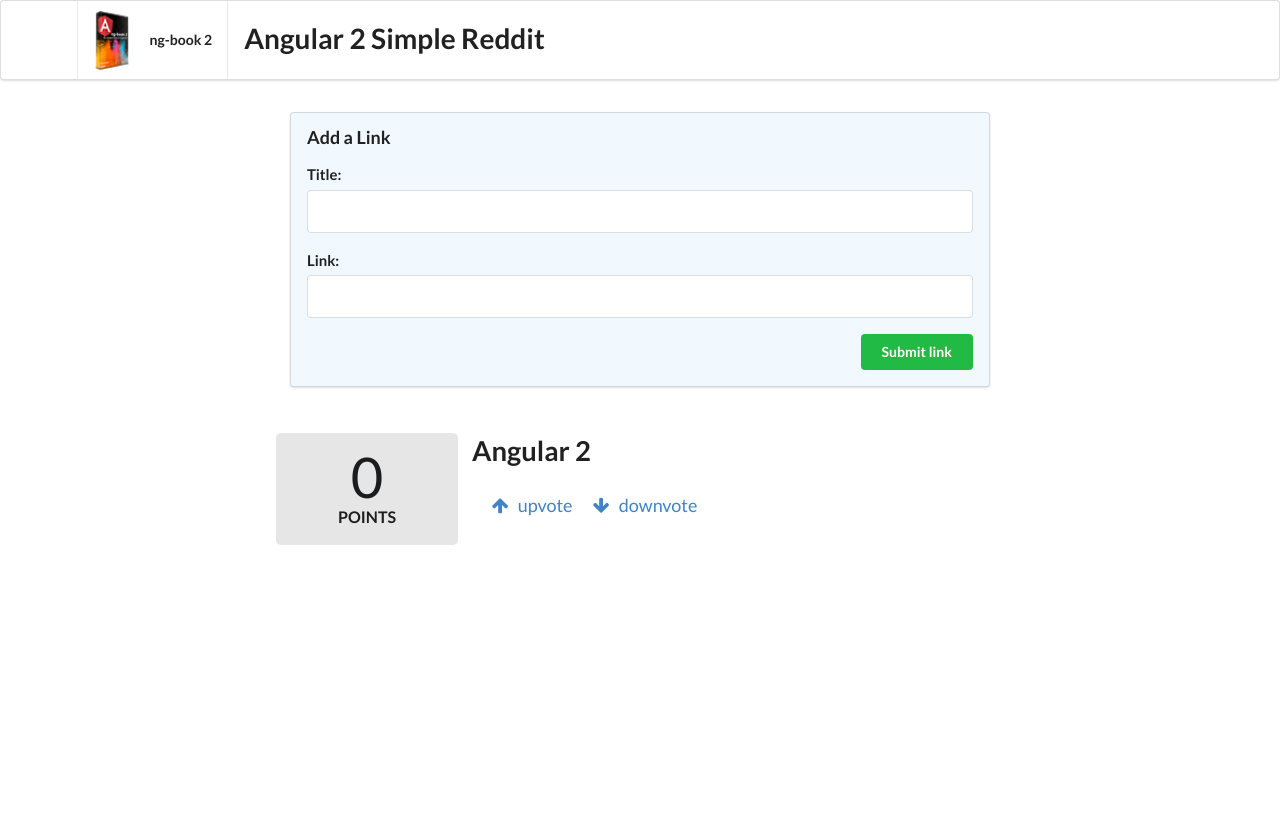
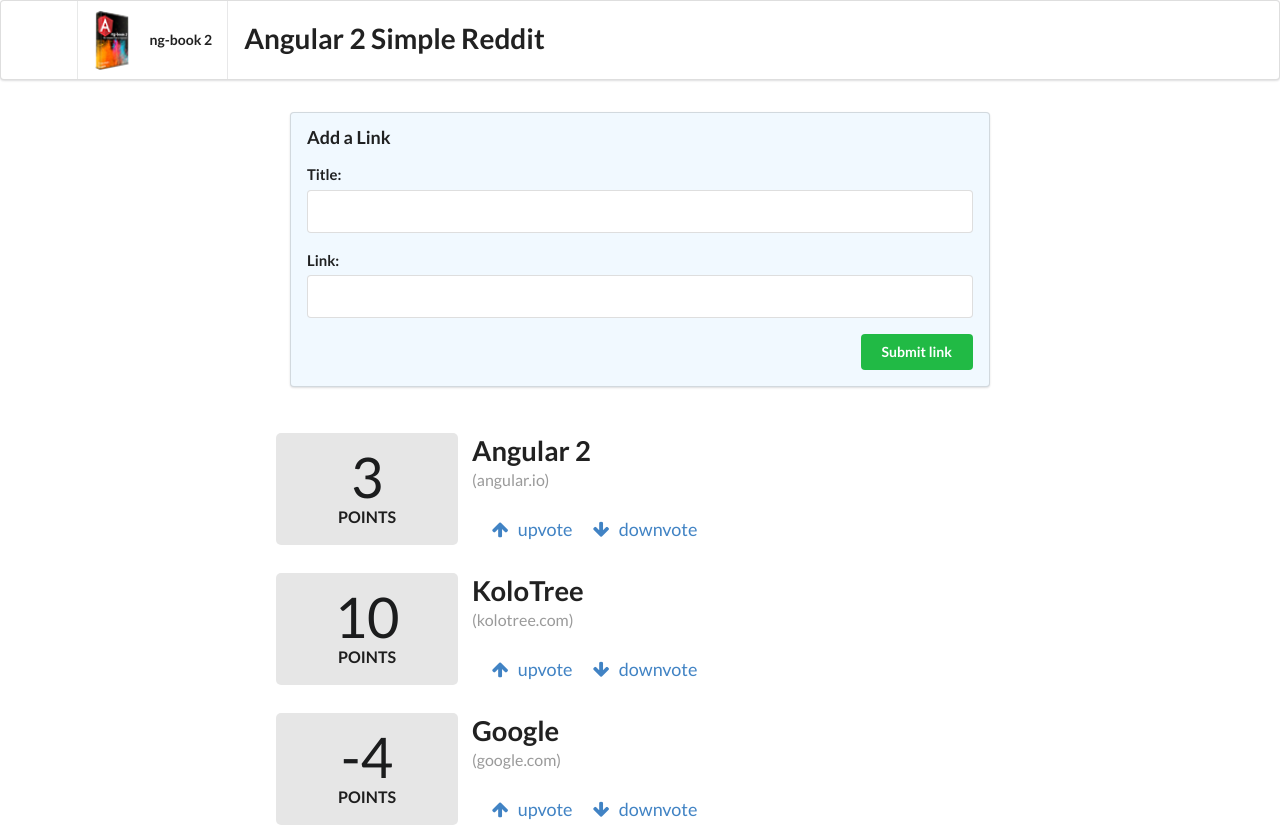
Before and after one commit to culaja/ng-book, an Angular app in the folder angular-reddit/: page / in a window 1280 px wide. Before the commit the page ends 800 px from the top, so only its background shows below. Built offline with nearby package versions, Linux system fonts and the light colour scheme.

Commit message:
Artcile model added. We are able to add and display articles. We have sample articles.

```diff
--- a/angular-reddit/src/app/app.component.html
+++ b/angular-reddit/src/app/app.component.html
@@ -17,6 +17,8 @@
 </form>
 
 <div class="ui grid posts">
-  <app-article>
+  <app-article
+    *ngFor="let item of articles"
+    [article]="item">
   </app-article>
 </div>
--- a/angular-reddit/src/app/app.component.ts
+++ b/angular-reddit/src/app/app.component.ts
@@ -1,4 +1,5 @@
 import { Component } from '@angular/core';
+import { Article } from './article/article.model';
 
 @Component({
   selector: 'app-root',
@@ -6,8 +7,22 @@
   styleUrls: ['./app.component.css']
 })
 export class AppComponent {
+  articles: Article[];
+
+  constructor() {
+    this.articles = [
+      new Article('Angular 2', 'http://angular.io', 3),
+      new Article('KoloTree', 'http://kolotree.com', 10),
+      new Article('Google', 'http://google.com', -4),
+    ];
+  }
+
   addArticle(title: HTMLInputElement, link: HTMLInputElement): boolean {
     console.log(`Adding article title: ${title.value} and link: ${link.value}`);
+
+    this.articles.push(new Article(title.value, link.value));
+    title.value = '';
+    link.value = '';
     return false;
   }
 }
--- a/angular-reddit/src/app/article/article.component.html
+++ b/angular-reddit/src/app/article/article.component.html
@@ -12,6 +12,7 @@
   <a class="ui large header" href="{{ article.link }}">
     {{ article.title }}
   </a>
+  <div class="meta">({{ article.getDomain() }})</div>
   <ul class="ui big horizontal list voters">
     <li class="item">
       <a href (click)="voteUp()">
--- a/angular-reddit/src/app/article/article.component.ts
+++ b/angular-reddit/src/app/article/article.component.ts
@@ -1,4 +1,4 @@
-import { Component, OnInit, HostBinding } from '@angular/core';
+import { Component, OnInit, HostBinding, Input } from '@angular/core';
 import { Article } from './article.model'
 
 @Component({
@@ -8,11 +8,7 @@
 })
 export class ArticleComponent implements OnInit {
   @HostBinding('attr.class') cssClass='row';
-  article: Article;
-
-  constructor() {
-    this.article = new Article('Angular 2', 'http://angular.io');
-  }
+  @Input() article: Article;
 
   ngOnInit() {
   }
--- a/angular-reddit/src/app/article/article.model.ts
+++ b/angular-reddit/src/app/article/article.model.ts
@@ -20,4 +20,13 @@
     getVotes() {
         return this.votes;
     }
+
+    getDomain(): string {
+        try {
+            const domainAndPath: string = this.link.split('//')[1];
+            return domainAndPath.split('/')[0];
+        } catch (err) {
+            return null;
+        }
+    }
 }
```
